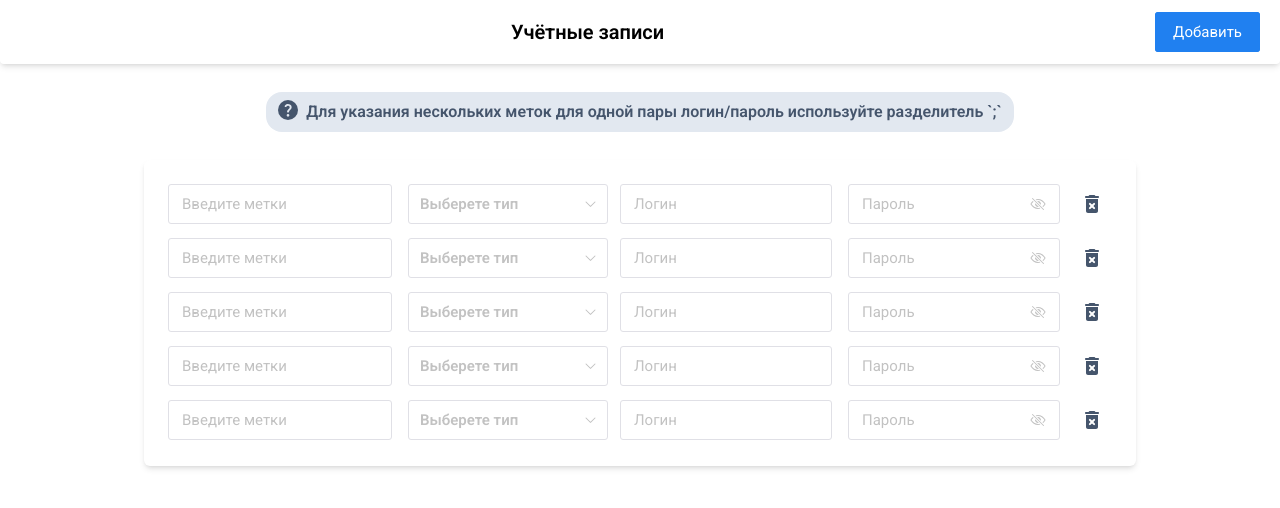
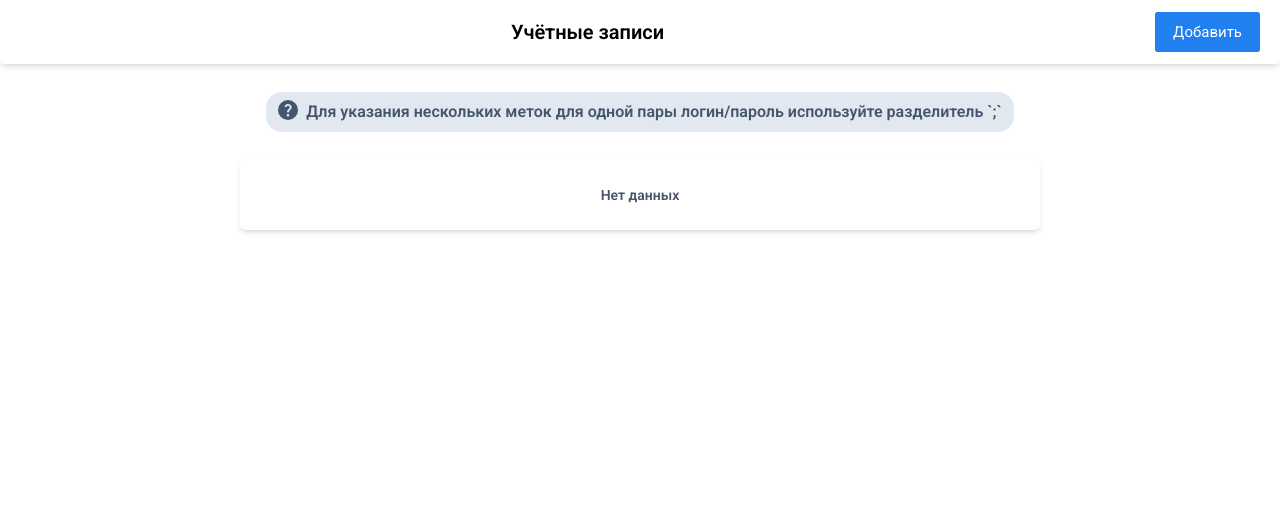
Before and after one commit to MiggRabbid/test-task-SaaSoft, a Vue app: page / in a window 1280 px wide. Shown: the top 508 px of the page. Built offline with nearby package versions, Linux system fonts and the light colour scheme.

Commit message:
Add: create store

```diff
--- a/eslint.config.js
+++ b/eslint.config.js
@@ -34,10 +34,10 @@ export default defineConfigWithVueTs(
         ecmaVersion: 2021,
         sourceType: 'module',
         extraFileExtensions: ['.vue'],
-        globals: {
-          ...globals.browser,
-          NodeJS: true,
-        },
+
+      }, globals: {
+        ...globals.browser,
+        NodeJS: true,
       },
     },
     plugins: {
--- a/package.json
+++ b/package.json
@@ -15,12 +15,14 @@
     "autoprefixer": "^10.4.21",
     "naive-ui": "^2.42.0",
     "pinia": "^3.0.3",
-    "postcss": "^8.5.6"
+    "postcss": "^8.5.6",
+    "uuid": "^11.1.0"
   },
   "devDependencies": {
     "@eslint/js": "^9.31.0",
     "@tailwindcss/vite": "^4.1.11",
     "@types/node": "^24.0.15",
+    "@types/uuid": "^10.0.0",
     "@typescript-eslint/eslint-plugin": "^8.37.0",
     "@typescript-eslint/parser": "^8.37.0",
     "@vitejs/plugin-vue": "^6.0.0",
--- /dev/null
+++ b/src/features/AccountItem/store/useAccountsStore.ts
@@ -0,0 +1,41 @@
+import { defineStore } from 'pinia';
+import { v4 as uuidv4 } from 'uuid';
+
+import { TypeRecord } from '../types';
+import type { Account } from '../types';
+
+export const useAccountsStore = defineStore('accounts', {
+  state: () => ({
+    list: [] as Account[],
+  }),
+  actions: {
+    load() {
+      const raw = localStorage.getItem('accounts');
+      if (raw) this.list = JSON.parse(raw);
+    },
+    save() {
+      localStorage.setItem('accounts', JSON.stringify(this.list));
+    },
+    add() {
+      this.list.push({
+        id: uuidv4(),
+        labels: [],
+        type: TypeRecord.LOCAL,
+        login: '',
+        password: '',
+        errors: {},
+      });
+      this.save();
+    },
+    remove(id: string) {
+      console.log('remove', id);
+      this.list = this.list.filter((a) => a.id !== id);
+      this.save();
+    },
+    update(account: Account) {
+      const idx = this.list.findIndex((a) => a.id === account.id);
+      if (idx !== -1) this.list[idx] = account;
+      this.save();
+    },
+  },
+});
--- /dev/null
+++ b/src/features/AccountItem/types/index.ts
@@ -0,0 +1,20 @@
+export interface Label {
+  text: string;
+}
+
+export enum TypeRecord {
+  'LDAP' = 'LDAP',
+  'LOCAL' = 'Локальная',
+}
+
+export interface Account {
+  id: string;
+  labels: Label[];
+  type: TypeRecord;
+  login: string;
+  password: string | null;
+  errors: {
+    login?: string;
+    password?: string;
+  };
+}
--- a/src/pages/HomePage/HomePage.vue
+++ b/src/pages/HomePage/HomePage.vue
@@ -3,19 +3,23 @@
     <CustomHeader />
     <CustomNotes />
 
-    <CustomList>
-      <AccountItem />
-      <AccountItem />
-      <AccountItem />
-      <AccountItem />
-      <AccountItem />
+    <CustomList :isEmpty="!accounts || !accounts.length">
+      <AccountItem v-for="item in accounts" :key="item.id" :account="item" />
     </CustomList>
   </div>
 </template>
 
 <script setup lang="ts">
+import { onMounted, computed } from 'vue';
 import { CustomHeader } from './components/CustomHeader';
 import { CustomNotes } from './components/CustomNotes';
 import { CustomList } from '../../shared/components/CustomList';
 import { AccountItem } from '../../features/AccountItem';
+
+import { useAccountsStore } from '../../features/AccountItem/store/useAccountsStore';
+
+const store = useAccountsStore();
+const accounts = computed(() => store.list);
+
+onMounted(() => store.load());
 </script>
--- a/src/shared/components/CustomList/CustomList.vue
+++ b/src/shared/components/CustomList/CustomList.vue
@@ -1,7 +1,16 @@
 <template>
-  <n-list class="flex! h-fit w-fit flex-col gap-3 rounded-md p-6! shadow-md">
-    <slot />
+  <n-list class="flex! h-fit w-fit min-w-200 flex-col gap-3 rounded-md p-6! shadow-md">
+    <template v-if="isEmpty">
+      <div class="py-4 text-center text-slate-600">Нет данных</div>
+    </template>
+    <template v-else>
+      <slot />
+    </template>
   </n-list>
 </template>
 
-<script setup lang="ts" generic="T"></script>
+<script setup lang="ts" generic="T">
+defineProps<{
+  isEmpty: boolean;
+}>();
+</script>
--- a/tsconfig.app.json
+++ b/tsconfig.app.json
@@ -8,7 +8,7 @@
     "strict": true,
     "noUnusedLocals": true,
     "noUnusedParameters": true,
-    "erasableSyntaxOnly": true,
+    "erasableSyntaxOnly": false,
     "noFallthroughCasesInSwitch": true,
     "noUncheckedSideEffectImports": true,
 
```
Also changed, not shown: 1 other file (tests, documents, lock files or other folders).
